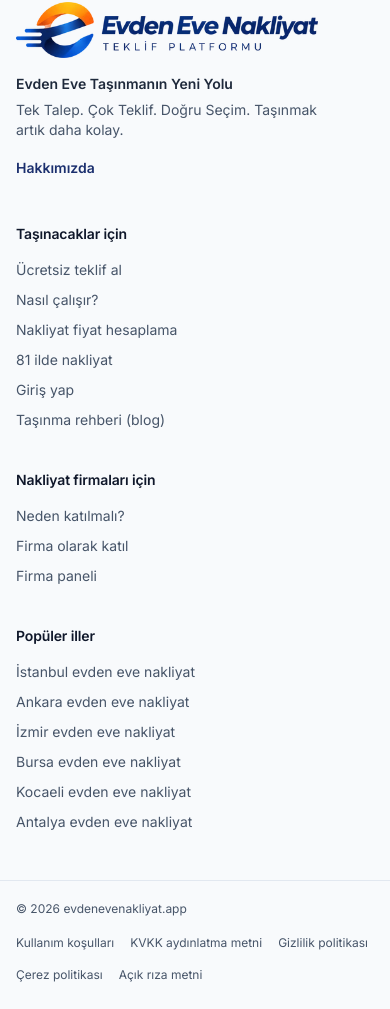
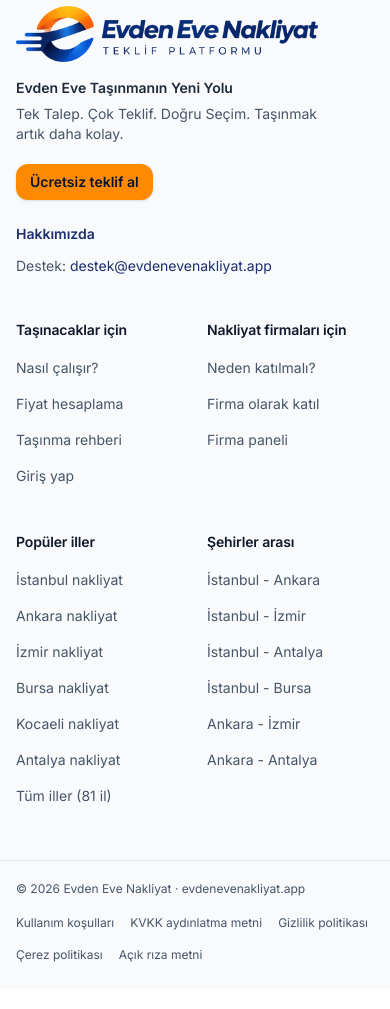
Before and after one commit to beytullahtaspinar/nakliyat-platform, a Next.js app in the folder apps/web/: page / in a window 390 px wide. Shown: the part 5022-6031 px from the top of the page. Built offline with nearby package versions, Linux system fonts and the light colour scheme; no server answers.

Commit message:
Altbilgi yenilendi: marka çizgisi, teklif düğmesi, destek adresi, şehirler arası bağlantılar, mobilde iki sütun
Co-Authored-By: Claude Opus 5.5 <noreply@anthropic.com>
Claude-Session: https://claude.ai/code/session_014AJqogGJbteQdVBcCWRkE6

```diff
--- a/apps/web/src/components/site-footer.tsx
+++ b/apps/web/src/components/site-footer.tsx
@@ -1,22 +1,38 @@
 import Link from "next/link";
-import { citySlug } from "@nakliyat/locations";
+import { citySlug, routeSlug } from "@nakliyat/locations";
+import { ButtonLink } from "@/components/ui/button";
 import { Logo } from "@/components/ui/logo";
-import { LEGAL_LINKS } from "@/lib/legal";
+import { COMPANY, LEGAL_LINKS } from "@/lib/legal";
 import { HUB_PATH } from "@/lib/local-content";
 import { LAUNCH_CITIES } from "@/lib/local-seo";
 import { COMPANY_SIGNUP_PATH, MARKETING_PAGES } from "@/lib/marketing";
-import { BRAND_PROMISE, BRAND_SLOGAN, BRAND_TAGLINE } from "@/lib/site";
+import { BRAND_PROMISE, BRAND_SLOGAN, BRAND_TAGLINE, SITE_NAME } from "@/lib/site";
 
-const COLUMNS = [
+/**
+ * Şehirler arası sayfalardan yalnızca dizine eklenenler (iki ucu da lansman ilinde olanlar) altbilgiye girer;
+ * lansman listesi daralırsa bağlantı kendiliğinden düşer.
+ */
+const POPULAR_ROUTES = [
+  ["istanbul", "ankara"],
+  ["istanbul", "izmir"],
+  ["istanbul", "antalya"],
+  ["istanbul", "bursa"],
+  ["ankara", "izmir"],
+  ["ankara", "antalya"],
+]
+  .map(([from, to]) => [LAUNCH_CITIES.find((c) => c.slug === from), LAUNCH_CITIES.find((c) => c.slug === to)])
+  .filter((pair): pair is [(typeof LAUNCH_CITIES)[number], (typeof LAUNCH_CITIES)[number]] => Boolean(pair[0] && pair[1]));
+
+type FooterLink = { href: string; label: string };
+
+const COLUMNS: { title: string; links: FooterLink[] }[] = [
   {
     title: "Taşınacaklar için",
     links: [
-      { href: "/talep-olustur", label: "Ücretsiz teklif al" },
       MARKETING_PAGES.howItWorks,
-      { href: MARKETING_PAGES.priceCalculator.href, label: "Nakliyat fiyat hesaplama" },
-      { href: HUB_PATH, label: "81 ilde nakliyat" },
+      { href: MARKETING_PAGES.priceCalculator.href, label: "Fiyat hesaplama" },
+      { href: "/blog", label: "Taşınma rehberi" },
       { href: "/giris", label: "Giriş yap" },
-      { href: "/blog", label: "Taşınma rehberi (blog)" },
     ],
   },
   {
@@ -29,43 +45,63 @@ const COLUMNS = [
   },
   {
     title: "Popüler iller",
-    links: LAUNCH_CITIES.map((c) => ({ href: `/${citySlug(c)}`, label: `${c.name} evden eve nakliyat` })),
+    links: [
+      ...LAUNCH_CITIES.map((c) => ({ href: `/${citySlug(c)}`, label: `${c.name} nakliyat` })),
+      { href: HUB_PATH, label: "Tüm iller (81 il)" },
+    ],
+  },
+  {
+    title: "Şehirler arası",
+    links: POPULAR_ROUTES.map(([from, to]) => ({ href: `/${routeSlug(from, to)}`, label: `${from.name} - ${to.name}` })),
   },
 ];
 
 /**
  * Panel sayfalarında (müşteri hesabı, doğrulama: `<main data-panel>`) yalnızca alt satır
  * (telif + yasal metinler) görünür; tanıtım sütunları gizlenir (globals.css, JS gerektirmez).
+ *
+ * Yalnızca platformun kendi destek adresi gösterilir; firmalara ait doğrudan iletişim bilgisi altbilgiye girmez.
  */
 export function SiteFooter() {
   return (
-    <footer className="mt-auto border-t border-zinc-200 bg-zinc-50 dark:border-zinc-800 dark:bg-zinc-900/40">
-      <div className="site-footer-columns mx-auto grid max-w-6xl gap-10 px-4 py-12 sm:px-6 md:grid-cols-[1.4fr_repeat(3,1fr)]">
-        <div>
+    <footer className="mt-auto border-t border-zinc-200 bg-zinc-50">
+      {/* Marka çizgisi: lacivertten turuncuya (yalnız CSS, görsel yükü yok) */}
+      <div aria-hidden className="site-footer-columns h-1 bg-gradient-to-r from-brand-700 to-accent-500" />
+      <div className="site-footer-columns mx-auto grid max-w-6xl grid-cols-2 gap-x-6 gap-y-10 px-4 py-12 sm:px-6 md:grid-cols-4 lg:grid-cols-[1.5fr_repeat(4,1fr)] lg:gap-x-8">
+        <div className="col-span-2 md:col-span-4 lg:col-span-1">
           <p>
             <Logo full />
-            <span className="sr-only">Evden Eve Nakliyat (evdenevenakliyat.app)</span>
+            <span className="sr-only">Evden Eve Nakliyat ({SITE_NAME})</span>
           </p>
-          <p className="mt-4 max-w-xs text-sm font-semibold text-zinc-800 dark:text-zinc-200">
-            {BRAND_SLOGAN}
-          </p>
-          <p className="mt-1.5 max-w-xs text-sm text-zinc-600 dark:text-zinc-400">
+          <p className="mt-4 max-w-xs text-sm font-semibold text-zinc-800">{BRAND_SLOGAN}</p>
+          <p className="mt-1.5 max-w-xs text-sm text-zinc-600">
             {BRAND_TAGLINE} {BRAND_PROMISE}
           </p>
-          <Link
-            href={MARKETING_PAGES.about.href}
-            className="mt-3 inline-block py-1.5 text-sm font-semibold text-brand-700 hover:underline dark:text-brand-300"
-          >
-            Hakkımızda
-          </Link>
+          <ButtonLink href="/talep-olustur" variant="accent" size="sm" className="mt-5">
+            Ücretsiz teklif al
+          </ButtonLink>
+          <ul className="mt-5 space-y-1 text-sm text-zinc-600">
+            <li>
+              <Link href={MARKETING_PAGES.about.href} className="inline-block py-1 font-semibold text-brand-700 hover:underline">
+                Hakkımızda
+              </Link>
+            </li>
+            <li>
+              Destek:{" "}
+              <a href={`mailto:${COMPANY.supportEmail}`} className="inline-block py-1 text-brand-700 hover:underline">
+                {COMPANY.supportEmail}
+              </a>
+            </li>
+          </ul>
         </div>
         {COLUMNS.map((col) => (
-          <nav key={col.title} aria-label={col.title}>
-            <h2 className="text-sm font-semibold text-zinc-900 dark:text-white">{col.title}</h2>
-            <ul className="mt-4 space-y-2.5 text-sm text-zinc-600 dark:text-zinc-400">
+          <nav key={col.title} aria-label={col.title} className="min-w-0">
+            <h2 className="text-sm font-semibold text-zinc-900">{col.title}</h2>
+            <ul className="mt-3 space-y-1 text-sm text-zinc-600">
               {col.links.map((link) => (
                 <li key={link.href}>
-                  <Link href={link.href} className="hover:text-brand-700 dark:hover:text-white">
+                  {/* py-1.5: dokunma hedefi en az 24 px (PageSpeed/WCAG 2.5.8) */}
+                  <Link href={link.href} className="inline-block py-1.5 hover:text-brand-700 hover:underline">
                     {link.label}
                   </Link>
                 </li>
@@ -74,14 +110,15 @@ export function SiteFooter() {
           </nav>
         ))}
       </div>
-      <div className="site-footer-columns-divider border-t border-zinc-200 dark:border-zinc-800">
-        <div className="mx-auto flex max-w-6xl flex-col gap-3 px-4 py-5 text-xs text-zinc-600 sm:flex-row sm:items-center sm:justify-between sm:px-6">
-          <p>© {new Date().getFullYear()} evdenevenakliyat.app</p>
+      <div className="site-footer-columns-divider border-t border-zinc-200">
+        <div className="mx-auto flex max-w-6xl flex-col gap-3 px-4 py-5 text-xs text-zinc-600 sm:px-6 lg:flex-row lg:items-center lg:justify-between">
+          <p>
+            © {new Date().getFullYear()} Evden Eve Nakliyat · {SITE_NAME}
+          </p>
           <nav aria-label="Yasal metinler">
             <ul className="flex flex-wrap gap-x-4 gap-y-1">
               {LEGAL_LINKS.map((link) => (
                 <li key={link.href}>
-                  {/* py-1.5: dokunma hedefi en az 24 px (PageSpeed/WCAG 2.5.8) */}
                   <Link href={link.href} className="inline-block py-1.5 hover:text-brand-700 hover:underline">
                     {link.label}
                   </Link>
```
